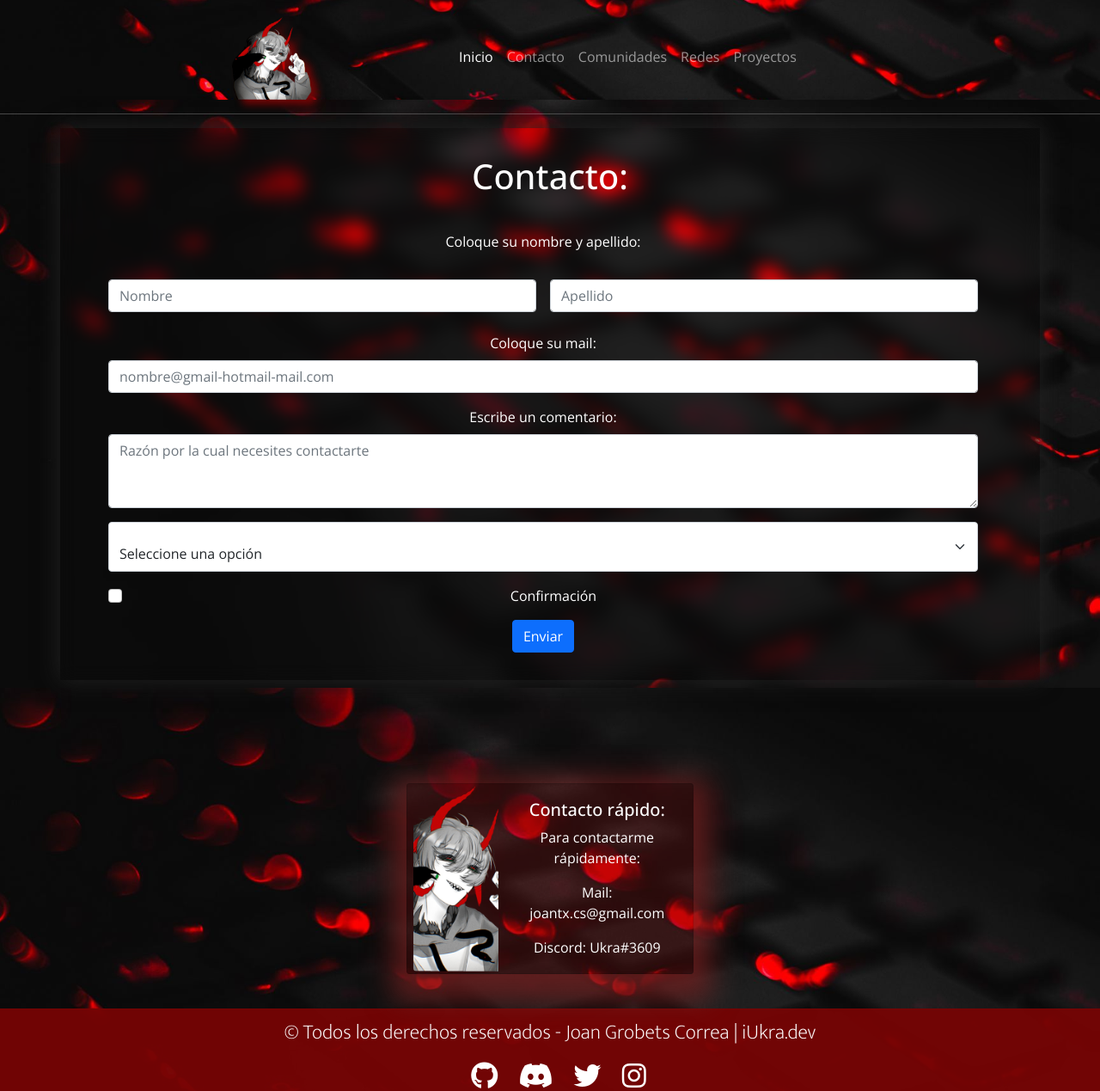
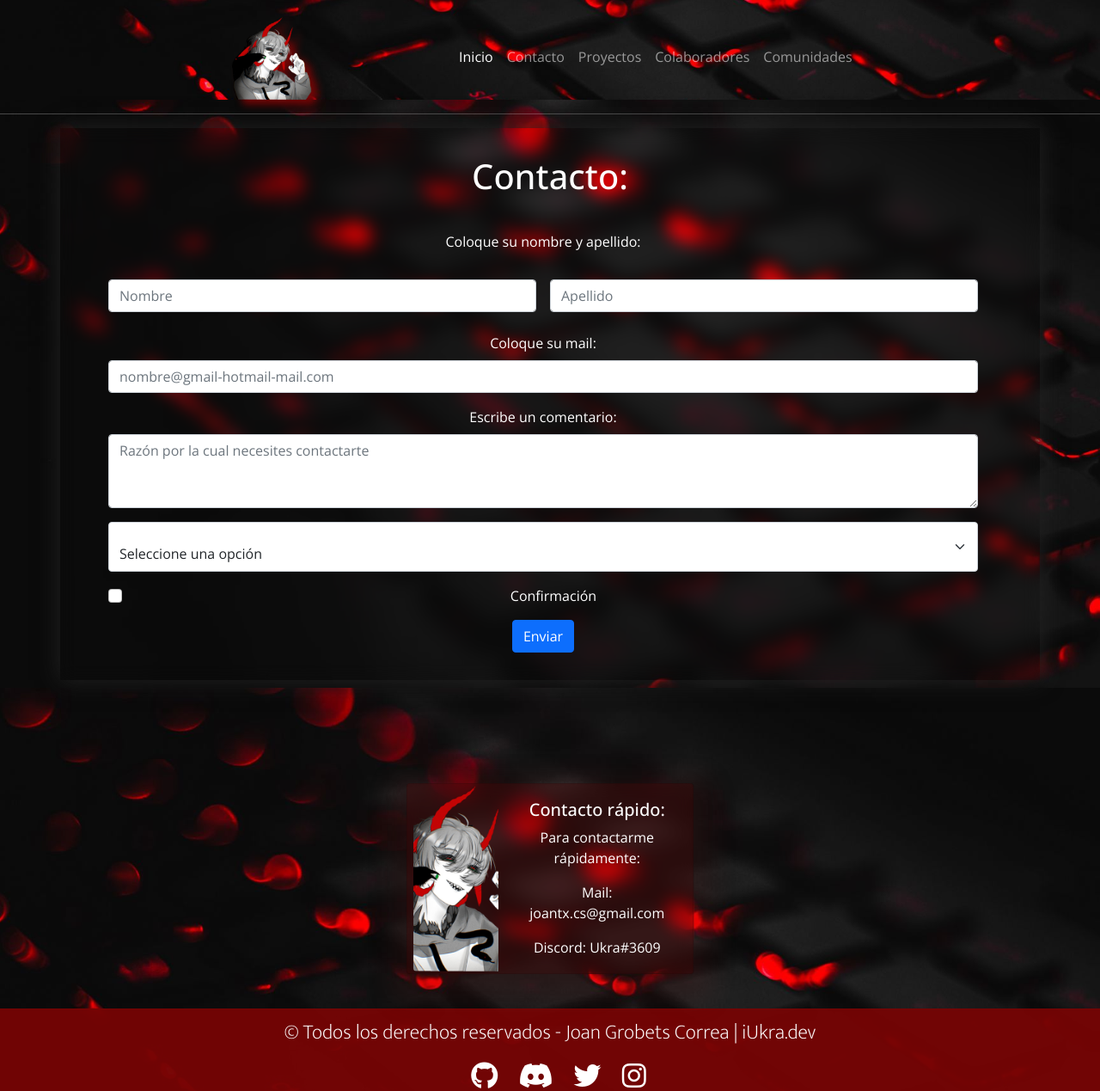
Before and after one commit to iUkra/proyecto_coder, a website: page pages/contacto.html in a window 1280 px wide. Shown: the whole page at 86% size. Drawn offline with nearby package versions, Linux system fonts and the light colour scheme.

Commit message:
cambios generales de orden

```diff
--- a/pages/contacto.html
+++ b/pages/contacto.html
@@ -35,13 +35,13 @@
               <a class="nav-link" href="#">Contacto</a>
             </li>
             <li class="nav-item">
-              <a class="nav-link" href="./comunidades.html">Comunidades</a>
+              <a class="nav-link" href="./proyecto.html">Proyectos</a>
             </li>
             <li class="nav-item">
-              <a class="nav-link" href="./redes.html">Redes</a>
+              <a class="nav-link" href="./colaboradores.html">Colaboradores</a>
             </li>
             <li class="nav-item">
-              <a class="nav-link" href="./proyecto.html">Proyectos</a>
+              <a class="nav-link" href="./comunidades.html">Comunidades</a>
             </li>
           </ul>
         </div>
@@ -100,7 +100,7 @@
         </div>
         <div class="row col">
           <div class="col">
-            <div class="card mb-3" style="max-width: 540px;">
+            <div class="card mb-3 wrap" style="max-width: 540px;">
               <div class="row g-0">
                 <div class="col-md-4">
                   <img src="../assets/img/logo1.png" class="img-fluid rounded-start h-100" alt="...">
--- a/scss/base/_card.scss
+++ b/scss/base/_card.scss
@@ -15,10 +15,10 @@
     margin-top:15vh;
     width:30%;
     display: inline-flex;
-    box-shadow: 2px 13px 32px 19px rgba(116, 32, 32, 0.75);
-    -webkit-box-shadow: 2px 13px 32px 19px rgba(116, 32, 32, 0.75);
-    -moz-box-shadow: 2px 13px 32px 19px rgba(116, 32, 32, 0.75);
-    background-color:#630c0c5b;
+    box-shadow: 2px 13px 30px 19px rgba(99, 34, 34, 0.11);
+    -webkit-box-shadow: 2px 13px 30px 19px rgba(116, 32, 32, 0.158);
+    -moz-box-shadow: 2px 13px 30px 19px rgba(116, 32, 32, 0.26);
+    background-color:#630c0c54;
     padding:2px;
 
 }
```
Also changed, not shown: index.html (+6 -7 lines), pages/colaboradores.html (renamed from pages/redes.html, +5 -5 lines), pages/comunidades.html (+6 -7 lines), pages/proyecto.html (+7 -8 lines), css/main.css.
